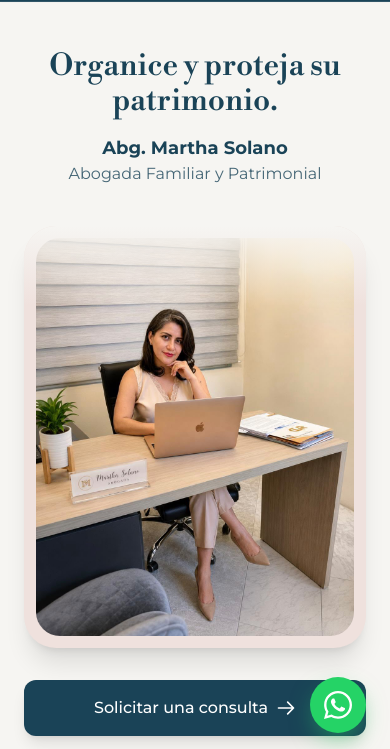
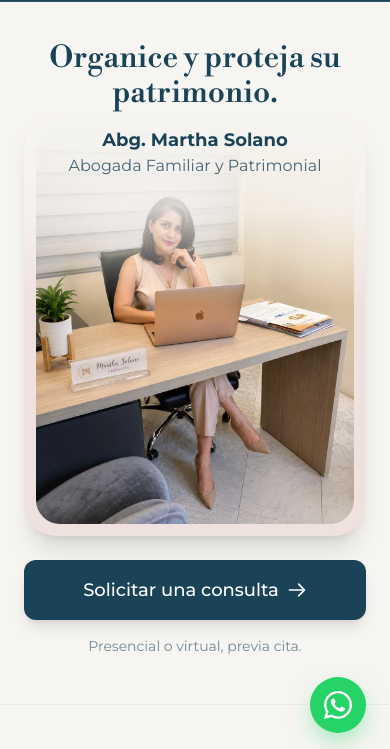
Before and after one commit to cedenoabner21/abgmarthasolano, a website: page index.html in a window 390 px wide. Shown: the part 87-836 px from the top of the page. Drawn offline with nearby package versions, Linux system fonts and the light colour scheme.

Commit message:
... 1.14.7

```diff
--- a/index.html
+++ b/index.html
@@ -88,46 +88,48 @@
     <main id="main-content">
 
         <!-- ============ HERO (Idéntico a la maqueta de tu mamá) ============ -->
-        <section class="relative bg-cream overflow-hidden py-12 md:py-20">
-            <div class="mx-auto max-w-7xl px-6 lg:px-8 flex flex-col md:flex-row items-center gap-10 md:gap-16">
+        <section class="relative bg-cream overflow-hidden pt-10 pb-12 md:py-20">
+            <div class="mx-auto max-w-7xl px-6 lg:px-8 flex flex-col md:flex-row items-center gap-0 md:gap-16">
 
                 <!-- Texto (Arriba en celular, Izquierda en PC) -->
-                <div class="w-full md:w-1/2 text-center md:text-left reveal z-10">
-                    <!-- Tamaño de texto reducido solo para celular (text-3xl sm:text-5xl) -->
+                <div class="w-full md:w-1/2 text-center md:text-left reveal relative z-20">
+                    <!-- Tamaño de texto optimizado para móvil -->
                     <h1 class="text-3xl sm:text-5xl font-display font-medium text-brand-deep mb-4 leading-[1.15]">
                         Organice y proteja su patrimonio.
                     </h1>
-                    <!-- Textos secundarios un poquito más pequeños en móvil -->
                     <p class="text-lg sm:text-xl font-bold text-brand-deep">Abg. Martha Solano</p>
-                    <p class="text-base sm:text-lg text-brand-deep/80 mb-6">Abogada Familiar y Patrimonial</p>
+                    <p class="text-base sm:text-lg text-brand-deep/80 mb-0 md:mb-6">Abogada Familiar y Patrimonial</p>
 
-                    <!-- Texto extra (Solo PC) -->
-                    <p class="text-lg text-brand-deep/90 leading-relaxed mb-8 font-light hidden md:block">
-                        Herencias, escrituras y regularización de propiedades, con negociación estratégica y seguimiento claro.
-                    </p>
-
-                    <!-- Botón (Solo PC) -->
-                    <a href="#contacto" class="hidden md:inline-flex items-center gap-3 rounded-xl bg-brand-deep px-8 py-3.5 text-lg font-medium text-white shadow-lg transition-all duration-300 hover:bg-ink w-fit">
-                        Solicitar una consulta <svg class="w-5 h-5" fill="none" stroke="currentColor" viewBox="0 0 24 24"><path stroke-linecap="round" stroke-linejoin="round" stroke-width="2" d="M14 5l7 7m0 0l-7 7m7-7H3"></path></svg>
-                    </a>
+                    <!-- Texto extra y Botón (Solo PC) -->
+                    <div class="hidden md:block">
+                        <p class="text-lg text-brand-deep/90 leading-relaxed mb-8 font-light">
+                            Herencias, escrituras y regularización de propiedades, con negociación estratégica y seguimiento claro.
+                        </p>
+                        <a href="#contacto" class="inline-flex items-center gap-3 rounded-xl bg-brand-deep px-8 py-3.5 text-lg font-medium text-white shadow-lg transition-all duration-300 hover:bg-ink w-fit">
+                            Solicitar una consulta <svg class="w-5 h-5" fill="none" stroke="currentColor" viewBox="0 0 24 24"><path stroke-linecap="round" stroke-linejoin="round" stroke-width="2" d="M14 5l7 7m0 0l-7 7m7-7H3"></path></svg>
+                        </a>
+                    </div>
                 </div>
 
                 <!-- Foto (Tarjeta de presentación) -->
-                <div class="w-full md:w-1/2 reveal flex flex-col items-center relative -mt-6 md:mt-0">
+                <!-- En celular usamos -mt-16 para que la imagen suba y el texto se sobreponga -->
+                <div class="w-full md:w-1/2 reveal flex flex-col items-center relative z-10 -mt-16 md:mt-0">
 
-                    <!-- Contenedor de la foto con el marco -->
-                    <div class="bg-sand p-3 sm:p-4 rounded-[2rem] shadow-xl w-full max-w-sm md:max-w-md relative">
+                    <!-- Contenedor con el marco color Sand -->
+                    <div class="bg-sand p-3 sm:p-4 rounded-[2rem] shadow-xl w-full max-w-sm md:max-w-md relative overflow-hidden">
+
                         <!-- Imagen -->
                         <img src="img/hero.jpeg" alt="Abogada Martha Solano" class="w-full h-auto object-cover rounded-[1.5rem] relative z-0" />
 
-                        <!-- EL TRUCO DEL DIFUMINADO: Un degradado de crema a transparente en la parte superior -->
-                        <div class="absolute top-0 left-0 w-full h-20 bg-gradient-to-b from-cream to-transparent z-10 pointer-events-none rounded-t-[2rem]"></div>
+                        <!-- EL DIFUMINADO: Un degradado alto que hace que la foto se funda con el fondo y el texto resalte -->
+                        <div class="absolute top-0 left-0 w-full h-48 bg-gradient-to-b from-cream via-cream/80 to-transparent z-10 pointer-events-none rounded-t-[2rem]"></div>
                     </div>
 
-                    <!-- Botón (Solo Celular, justo debajo de la foto) -->
-                    <div class="mt-8 w-full max-w-sm md:hidden z-20">
-                        <a href="#contacto" class="flex items-center justify-center w-full rounded-xl bg-brand-deep px-8 py-4 text-base sm:text-lg font-medium text-white shadow-lg transition-all duration-300">
-                            Solicitar una consulta <svg class="w-5 h-5 ml-2" fill="none" stroke="currentColor" viewBox="0 0 24 24"><path stroke-linecap="round" stroke-linejoin="round" stroke-width="2" d="M14 5l7 7m0 0l-7 7m7-7H3"></path></svg>
+                    <!-- Botón (Solo Celular) - Restaurado al estilo del código pasado -->
+                    <div class="mt-6 w-full max-w-sm md:hidden z-20">
+                        <a href="#contacto" class="flex items-center justify-center w-full rounded-xl bg-brand-deep px-8 py-4 text-lg font-medium text-white shadow-lg transition-all duration-300 hover:bg-ink">
+                            Solicitar una consulta
+                            <svg class="w-5 h-5 ml-2" fill="none" stroke="currentColor" viewBox="0 0 24 24"><path stroke-linecap="round" stroke-linejoin="round" stroke-width="2" d="M14 5l7 7m0 0l-7 7m7-7H3"></path></svg>
                         </a>
                         <p class="text-sm text-brand-deep/60 mt-4 text-center">Presencial o virtual, previa cita.</p>
                     </div>
```
